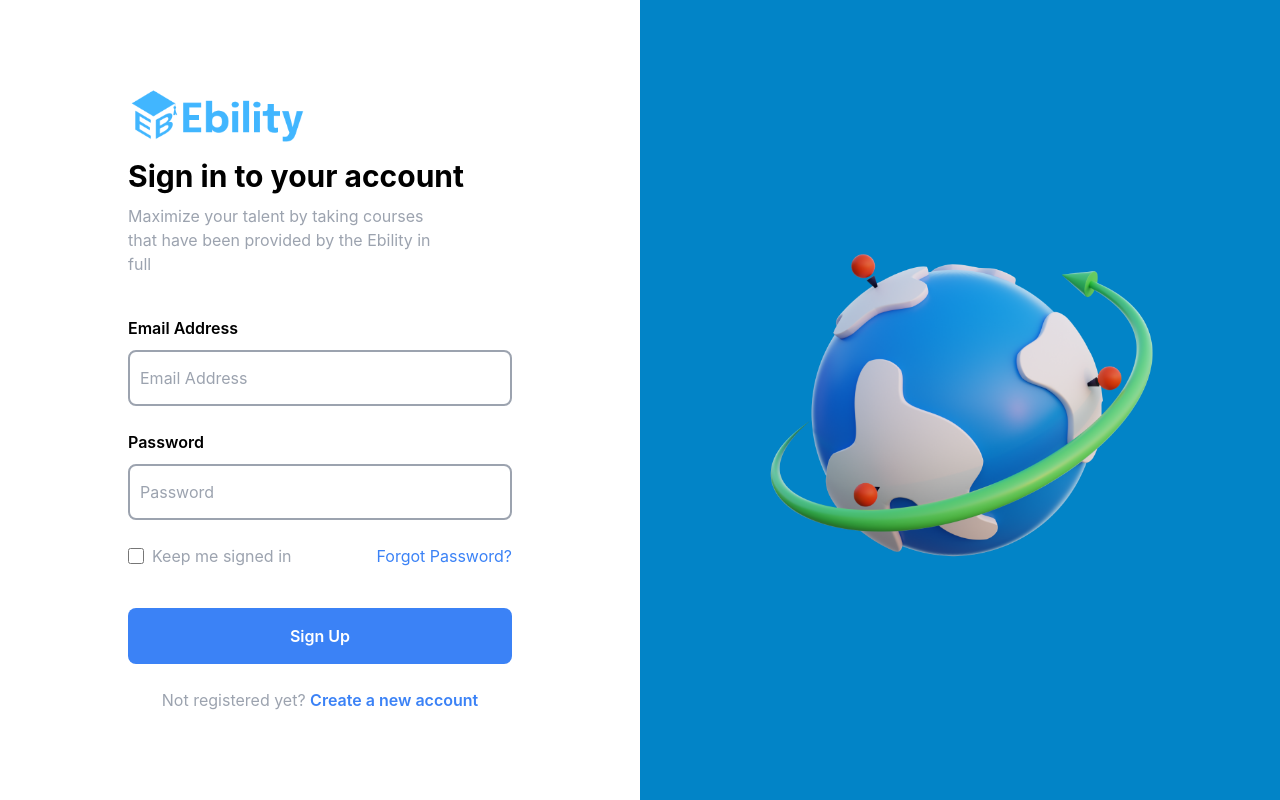
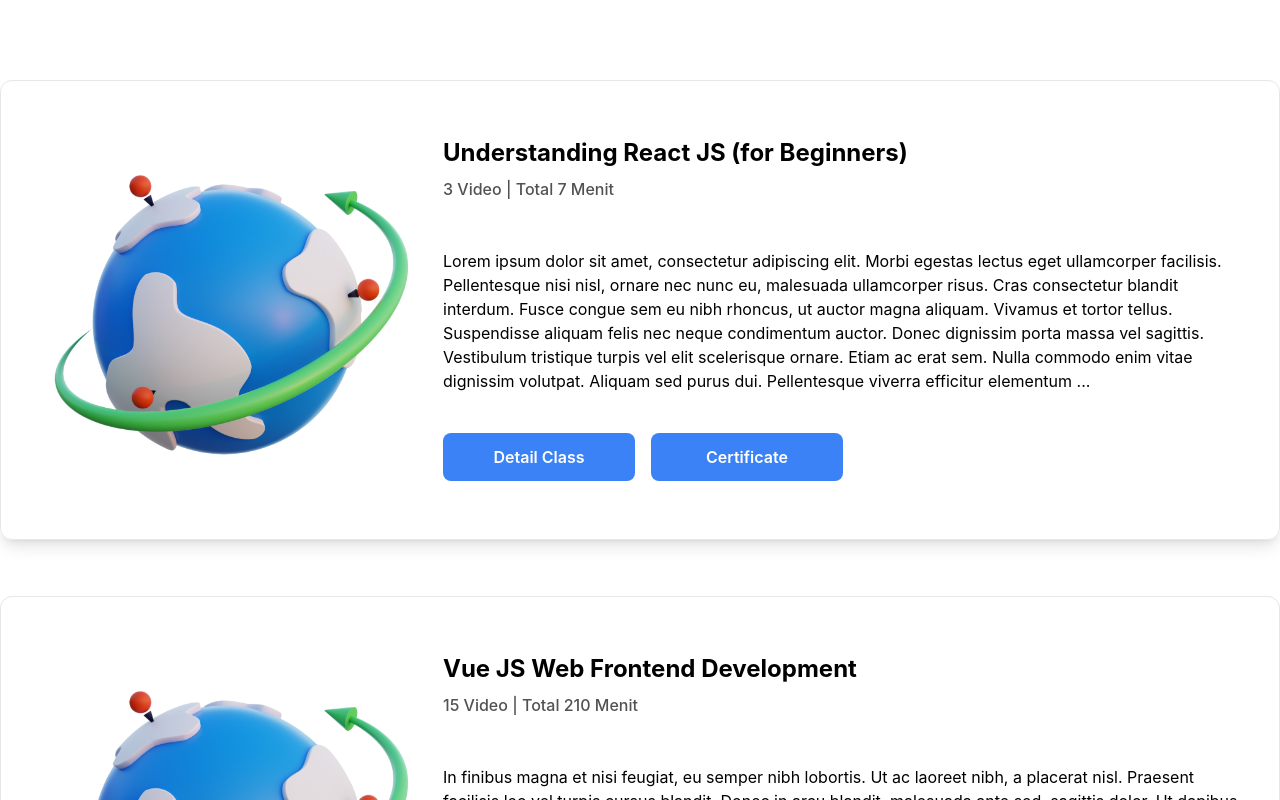
Before and after one commit to IrsyadRA/capsproject_feem7, a React (Create React App) app: page / in a window 1280 px wide. Shown: the top 800 px of the page. Built offline with nearby package versions, Linux system fonts and the light colour scheme.

Commit message:
Adding my class component

```diff
--- a/src/App.js
+++ b/src/App.js
@@ -1,10 +1,11 @@
-import logo from './logo.svg';
+// import logo from './logo.svg';
 import './App.css';
-import LoginPage from './page/login';
+import MyClassPage from './page/myclass';
+
 function App() {
   return (
     <div className="App">
-      <LoginPage/>
+      <MyClassPage />
     </div>
   );
 }
--- /dev/null
+++ b/src/components/ListClass.js
@@ -0,0 +1,37 @@
+import Button from "../components/Button";
+
+const ListClass = ({ imgSrc, title, duration, intro }) => {
+    return (
+        <div class="grid grid-cols-3 gap-4 border px-8 py-8 mb-14 rounded-xl shadow-lg">
+            <div className="">
+                <img className="rounded-xl" src={imgSrc} alt="/" />
+            </div>
+
+            <div class="col-span-2 items-start text-left pt-6">
+                <div className="flex flex-row items-end mb-2">
+                    <div className="w-2/3 place-self-center">
+                        <h1 className="font-bold text-2xl">{title}</h1>
+                    </div>
+                </div>
+
+                <p className="font-medium text-neutral-600 mb-12">{duration}</p>
+                <p className="text-neutral mb-10">
+                    {intro}
+                </p>
+                <div className="flex gap-4">
+                    <Button
+                        btnName='Detail Class'
+                        style='w-48 h-12 rounded-lg bg-blue-500 text-white font-semibold'
+                    />
+
+                    <Button
+                        btnName='Certificate'
+                        style='w-48 h-12 rounded-lg bg-blue-500 text-white font-semibold'
+                    />
+                </div>
+            </div>
+        </div>
+    )
+}
+
+export default ListClass;
--- /dev/null
+++ b/src/page/myclass.js
@@ -0,0 +1,37 @@
+import ListClass from "../components/ListClass"
+
+const MyClassPage = () => {
+
+  return (
+    <div className="max-w-screen py-20">
+        <div className="max-w-[1280px] mx-auto gap-8">
+            <ListClass
+                imgSrc="./icon/icon_earth.png"
+                title="Understanding React JS (for Beginners)"
+                duration="3 Video | Total 7 Menit"
+                intro="Lorem ipsum dolor sit amet, consectetur adipiscing elit. Morbi egestas lectus eget ullamcorper facilisis. Pellentesque nisi nisl, ornare nec nunc eu, malesuada ullamcorper risus. Cras consectetur blandit interdum. Fusce congue sem eu nibh rhoncus, ut auctor magna aliquam. Vivamus et tortor tellus. Suspendisse aliquam felis nec neque condimentum auctor. Donec dignissim porta massa vel sagittis. Vestibulum tristique turpis vel elit scelerisque ornare. Etiam ac erat sem. Nulla commodo enim vitae dignissim volutpat. Aliquam sed purus dui. Pellentesque viverra efficitur elementum ..."
+            />
+            <ListClass
+                imgSrc="./icon/icon_earth.png"
+                title="Vue JS Web Frontend Development"
+                duration="15 Video | Total 210 Menit"
+                intro="In finibus magna et nisi feugiat, eu semper nibh lobortis. Ut ac laoreet nibh, a placerat nisl. Praesent facilisis leo vel turpis cursus blandit. Donec in arcu blandit, malesuada ante sed, sagittis dolor. Ut dapibus sapien et ex sagittis suscipit. Ut vitae vulputate diam. Nulla vitae purus ex ..."
+            />
+            <ListClass
+                imgSrc="./icon/icon_earth.png"
+                title="Python - Data Science"
+                duration="8 Video | Total 120 Menit"
+                intro="Lorem ipsum dolor sit amet, consectetur adipiscing elit. Morbi egestas lectus eget ullamcorper facilisis. Pellentesque nisi nisl, ornare nec nunc eu, malesuada ullamcorper risus. Cras consectetur blandit interdum. Fusce congue sem eu nibh rhoncus, ut auctor magna aliquam. Vivamus et tortor tellus. Suspendisse aliquam felis nec neque condimentum auctor. Donec dignissim porta massa vel sagittis. Vestibulum tristique turpis vel elit scelerisque ornare. Etiam ac erat sem. Nulla commodo enim vitae dignissim volutpat. Aliquam sed purus dui. Pellentesque viverra efficitur elementum ..."
+            />
+            <ListClass
+                imgSrc="./icon/icon_earth.png"
+                title="Machine Learning"
+                duration="43 Video | Total 1204 Menit"
+                intro="Lorem ipsum dolor sit amet, consectetur adipiscing elit. Morbi egestas lectus eget ullamcorper facilisis. Pellentesque nisi nisl, ornare nec nunc eu, malesuada ullamcorper risus. Cras consectetur blandit interdum. Fusce congue sem eu nibh rhoncus, ut auctor magna aliquam. Vivamus et tortor tellus. Suspendisse aliquam felis nec neque condimentum auctor. Donec dignissim porta massa vel sagittis. Vestibulum tristique turpis vel elit scelerisque ornare. Etiam ac erat sem. Nulla commodo enim vitae dignissim volutpat. Aliquam sed purus dui. Pellentesque viverra efficitur elementum ..."
+            />
+        </div>
+    </div>
+  )
+}
+
+export default MyClassPage;
```
Also changed, not shown: src/page/certification.js (deleted), 1 other file (tests, documents, lock files or other folders).
